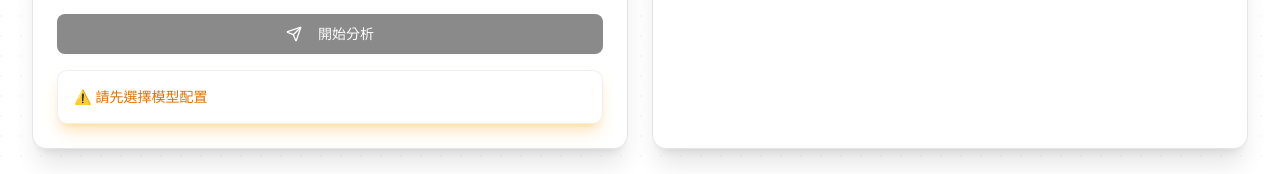
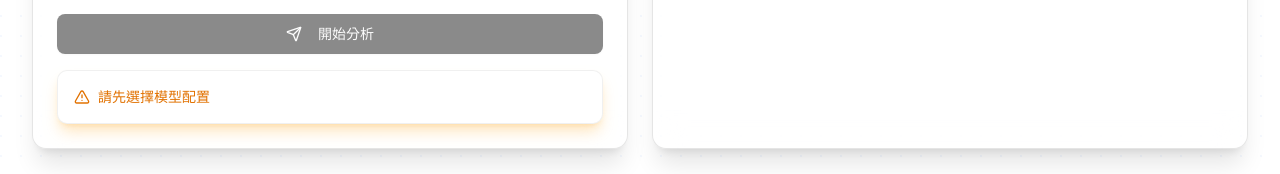
Before and after one commit to fileng87/llm-phish-dector, a Next.js app: page / in a window 1280 px wide. Shown: the part 1145-1319 px from the top of the page. Built offline with nearby package versions, Linux system fonts and the light colour scheme.

Commit message:
feat: Enhance error messages in EmailAnalyzer with icons and improved layout

```diff
--- a/src/components/email-analyzer.tsx
+++ b/src/components/email-analyzer.tsx
@@ -207,15 +207,17 @@ export function EmailAnalyzer({ modelConfig }: EmailAnalyzerProps) {
 
           {/* 錯誤提示 */}
           {!modelConfig && (
-            <div className="glass-minimal spacing-responsive-sm rounded-lg glow-warning">
-              <p className="text-sm text-warning">⚠️ 請先選擇模型配置</p>
+            <div className="glass-minimal spacing-responsive-sm rounded-lg glow-warning flex items-center gap-2">
+              <AlertTriangle className="h-4 w-4 text-warning flex-shrink-0" />
+              <p className="text-sm text-warning">請先選擇模型配置</p>
             </div>
           )}
 
           {!apiKey && modelConfig && (
-            <div className="glass-minimal spacing-responsive-sm rounded-lg glow-warning">
+            <div className="glass-minimal spacing-responsive-sm rounded-lg glow-warning flex items-center gap-2">
+              <AlertTriangle className="h-4 w-4 text-warning flex-shrink-0" />
               <p className="text-sm text-warning">
-                ⚠️ 請先在設定中配置 {modelConfig.provider} 的 API 金鑰
+                請先在設定中配置 {modelConfig.provider} 的 API 金鑰
               </p>
             </div>
           )}
```
